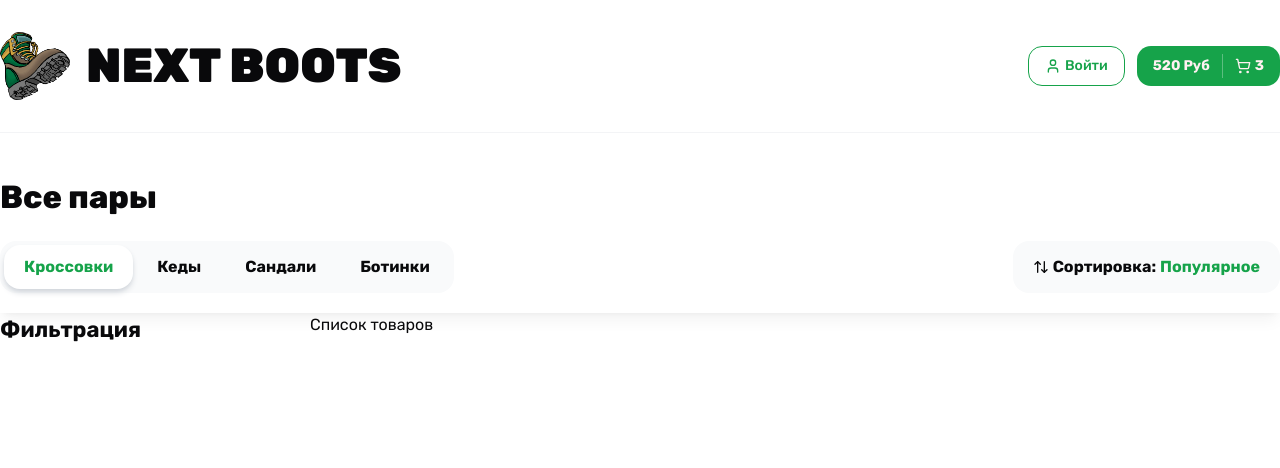
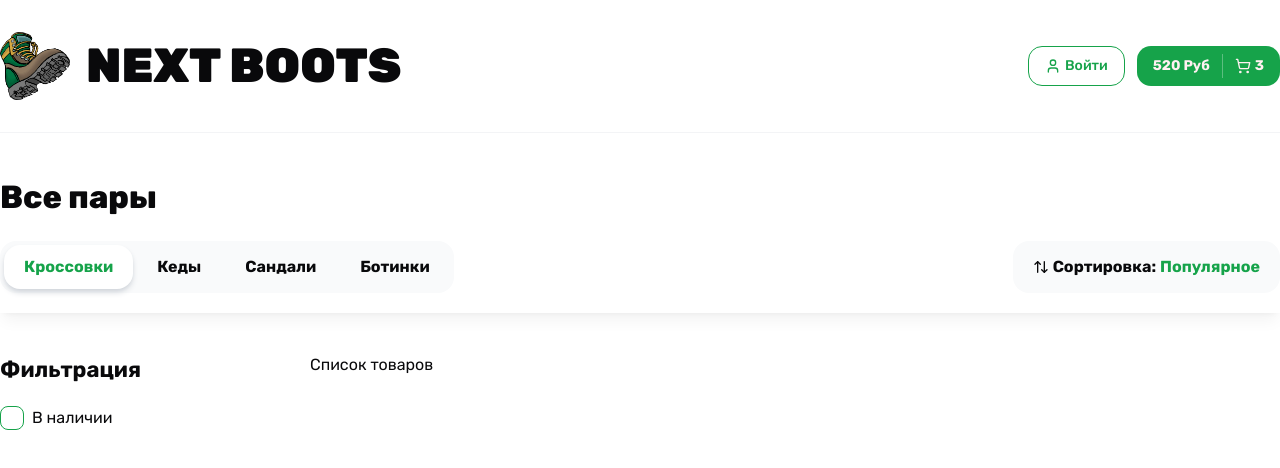
Before and after one commit to NikitaSavchuk97/next-boots, a Next.js app: page / in a window 1280 px wide. Shown: the top 468 px of the page. Built offline with nearby package versions, Linux system fonts and the light colour scheme.

Commit message:
Компонент: ФильтрЧекбокс

```diff
--- a/src/app/page.tsx
+++ b/src/app/page.tsx
@@ -7,7 +7,7 @@
         <Title text='Все пары' size='lg' className='font-extrabold' />
       </Container>
       <TopBar />
-      <Container className='pb-14'>
+      <Container className=' mt-10 pb-14'>
         <div className=' flex gap-[60px]'>
           <div className='w-[250px]'>
             <Filters />
--- /dev/null
+++ b/src/components/shared/filter-checkbox.tsx
@@ -0,0 +1,39 @@
+import { FC, ReactNode } from 'react';
+import { Checkbox } from '../ui/checkbox';
+
+export interface FilterChecboxProps {
+  text: string;
+  value: string;
+  endAdornment?: ReactNode;
+  onCheckedChange?: (checked: boolean) => void;
+  checked?: boolean;
+  name?: string;
+}
+
+export const FilterCheckbox: FC<FilterChecboxProps> = ({
+  text,
+  value,
+  endAdornment,
+  onCheckedChange,
+  checked,
+  name,
+}) => {
+  return (
+    <div className='flex items-center space-x-2'>
+      <Checkbox
+        onCheckedChange={onCheckedChange}
+        checked={checked}
+        value={value}
+        className='rounded-[8px] w-6 h-6'
+        id={`checkbox-${name}-${String(value)}`}
+      />
+      <label
+        htmlFor={`checkbox-${name}-${String(value)}`}
+        className='leading-none cursor-pointer flex-1'
+      >
+        {text}
+      </label>
+      {endAdornment}
+    </div>
+  );
+};
--- a/src/components/shared/filters.tsx
+++ b/src/components/shared/filters.tsx
@@ -1,6 +1,6 @@
 import { FC } from 'react';
 import { cn } from '@/lib/utils';
-import { Categories, Container, SortPopup, Title } from '@/components/shared';
+import { FilterCheckbox, Title } from '@/components/shared';
 
 interface Props {
   className?: string;
@@ -11,9 +11,9 @@
     <div className={cn('', className)}>
       <Title text='Фильтрация' size='sm' className='mb-5 font-bold' />
 
-			<div className=' flex flex-col gap-4'>
-
-			</div>
+      <div className='flex flex-col gap-4'>
+        <FilterCheckbox text='В наличии' value='1' />
+      </div>
     </div>
   );
 };
--- a/src/components/shared/index.ts
+++ b/src/components/shared/index.ts
@@ -5,3 +5,4 @@
 export { SortPopup } from './sort-popup';
 export { TopBar } from './top-bar';
 export { Filters } from './filters';
+export { FilterCheckbox } from './filter-checkbox';
```
